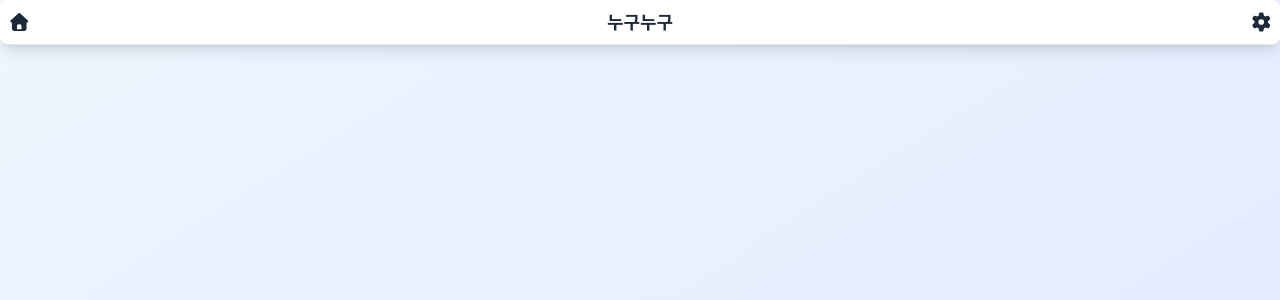
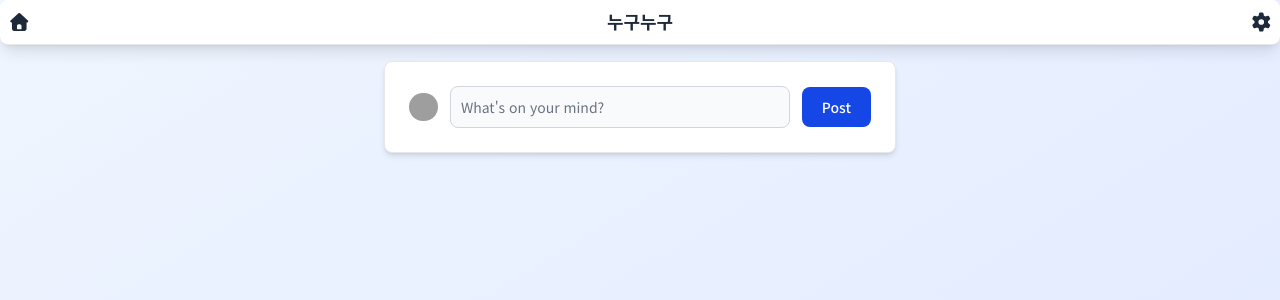
Before and after one commit to 1119xkwks/msa-k8s-taek-story, a React (Vite) app in the folder taek-story-react/taek-story-user/: page / in a window 1280 px wide. Shown: the top 300 px of the page. Built offline with nearby package versions, Linux system fonts and the light colour scheme; grey boxes are pictures that could not be loaded; a web font is replaced by a local one.

Commit message:
SectionPosting

```diff
--- a/taek-story-react/taek-story-user/src/components/AnchorHome.jsx
+++ /dev/null
@@ -1,19 +0,0 @@
-import {FontAwesomeIcon} from "@fortawesome/react-fontawesome";
-import {faHome} from "@fortawesome/free-solid-svg-icons";
-
-const AnchorHome = ({ showText, className = '' }) => {
-  let iconClassName = '';
-
-  if (showText) {
-    iconClassName += 'mr-2';
-  }
-
-  return (
-    <a href="/" className={className}>
-      <FontAwesomeIcon icon={faHome} className={iconClassName} />
-      {showText ? <span>{showText}</span> : ''}
-    </a>
-  )
-}
-
-export default AnchorHome;
--- /dev/null
+++ b/taek-story-react/taek-story-user/src/components/anchor/AnchorHome.jsx
@@ -0,0 +1,19 @@
+import { FontAwesomeIcon } from "@fortawesome/react-fontawesome";
+import { faHome } from "@fortawesome/free-solid-svg-icons";
+
+const AnchorHome = ({ showText, className = "" }) => {
+  let iconClassName = "";
+
+  if (showText) {
+    iconClassName += "mr-2";
+  }
+
+  return (
+    <a href="/public" className={className}>
+      <FontAwesomeIcon icon={faHome} className={iconClassName} />
+      {showText ? <span>{showText}</span> : ""}
+    </a>
+  );
+};
+
+export default AnchorHome;
--- /dev/null
+++ b/taek-story-react/taek-story-user/src/components/section/SectionPosting.css
@@ -0,0 +1,15 @@
+@import 'tailwindcss';
+
+.section-posting {}
+
+.section-posting .section-posting-card {
+    @apply max-w-lg mx-auto;
+}
+
+.section-posting .section-posting-card-main {
+    @apply flex items-center space-x-3;
+}
+
+.section-posting .textarea-posting {
+    @apply w-full resize-none;
+}
--- /dev/null
+++ b/taek-story-react/taek-story-user/src/components/section/SectionPosting.jsx
@@ -0,0 +1,40 @@
+import "./SectionPosting.css";
+import { Card, Button, Avatar, Textarea } from "flowbite-react";
+import { useState } from "react";
+
+const SectionPosting = () => {
+  const [postingText, setPostingText] = useState("");
+  const [textareaRows, setTextareaRows] = useState(1); // 기본 rows 1
+
+  const handlePost = () => {
+    setPostingText("");
+  };
+
+  return (
+    <section className="section-posting">
+      <Card className="section-posting-card ">
+        <div className="section-posting-card-main">
+          <Avatar img="https://i.pravatar.cc/40" alt="User avatar" rounded />
+          <Textarea
+            className="textarea-posting"
+            placeholder="What's on your mind?"
+            value={postingText}
+            onChange={(e) => setPostingText(e.target.value)}
+            rows={textareaRows}
+            onFocus={() => setTextareaRows(3)} // focus 시 rows=3
+            onBlur={() => !postingText && setTextareaRows(1)} // focus 해제 시 비어있으면 rows=1
+          />
+          <Button
+            color="blue"
+            onClick={handlePost}
+            disabled={!postingText.trim()}
+          >
+            Post
+          </Button>
+        </div>
+      </Card>
+    </section>
+  );
+};
+
+export default SectionPosting;
--- a/taek-story-react/taek-story-user/src/pages/Home.jsx
+++ b/taek-story-react/taek-story-user/src/pages/Home.jsx
@@ -1,12 +1,13 @@
 import "./Home.css";
 
 import Header from "../components/Header.jsx";
-import AnchorHome from "../components/AnchorHome";
-import RightMenuDrawer from "../components/RightMenuDrawer";
-import AnchorSetting from "../components/AnchorSetting.jsx";
+import AnchorHome from "../components/anchor/AnchorHome.jsx";
+import DisplayMyName from "../components/display/DisplayMyName.jsx";
+import AnchorSetting from "../components/anchor/AnchorSetting.jsx";
+import RightMenuDrawer from "../components/drawer/RightMenuDrawer.jsx";
+import SectionPosting from "../components/section/SectionPosting";
 
 import { useState } from "react";
-import DisplayMyName from "../components/DisplayMyName.jsx";
 
 const Home = () => {
   const [isMenuOpen, setIsMenuOpen] = useState(false);
@@ -20,6 +21,9 @@ const Home = () => {
         right={<AnchorSetting clickHandler={() => setIsMenuOpen(true)} />}
       />
 
+      {/*글쓰기*/}
+      <SectionPosting />
+
       {/*사이드바*/}
       <RightMenuDrawer
         isMenuOpen={isMenuOpen}
--- a/taek-story-react/taek-story-user/src/pages/Login.jsx
+++ b/taek-story-react/taek-story-user/src/pages/Login.jsx
@@ -10,7 +10,7 @@ import {
 } from "@fortawesome/free-solid-svg-icons";
 import "./Login.css";
 import usePageTitle from "../hooks/usePageTitle.jsx";
-import AnchorHome from "../components/AnchorHome.jsx";
+import AnchorHome from "../components/anchor/AnchorHome.jsx";
 
 const Login = () => {
   const [formData, setFormData] = useState({
```
Also changed, not shown: taek-story-react/taek-story-user/src/components/Header.jsx (+4 -5 lines), taek-story-react/taek-story-user/src/pages/SignUp.jsx (+62 -37 lines), taek-story-react/taek-story-user/src/components/anchor/AnchorSetting.jsx (renamed from taek-story-react/taek-story-user/src/components/AnchorSetting.jsx), taek-story-react/taek-story-user/src/components/display/DisplayMyName.jsx (renamed from taek-story-react/taek-story-user/src/components/DisplayMyName.jsx), taek-story-react/taek-story-user/src/components/drawer/RightMenuDrawer.css (renamed from taek-story-react/taek-story-user/src/components/RightMenuDrawer.css), taek-story-react/taek-story-user/src/components/drawer/RightMenuDrawer.jsx (renamed from taek-story-react/taek-story-user/src/components/RightMenuDrawer.jsx).
